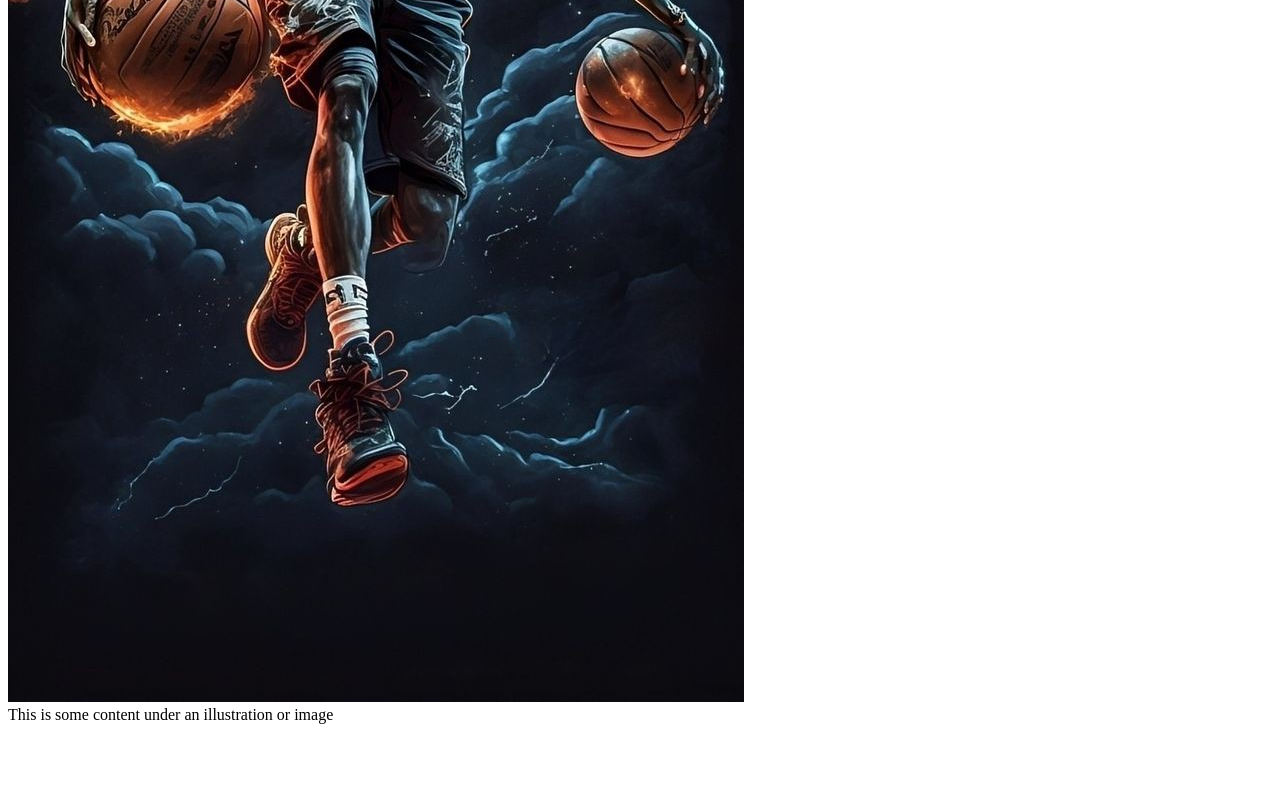
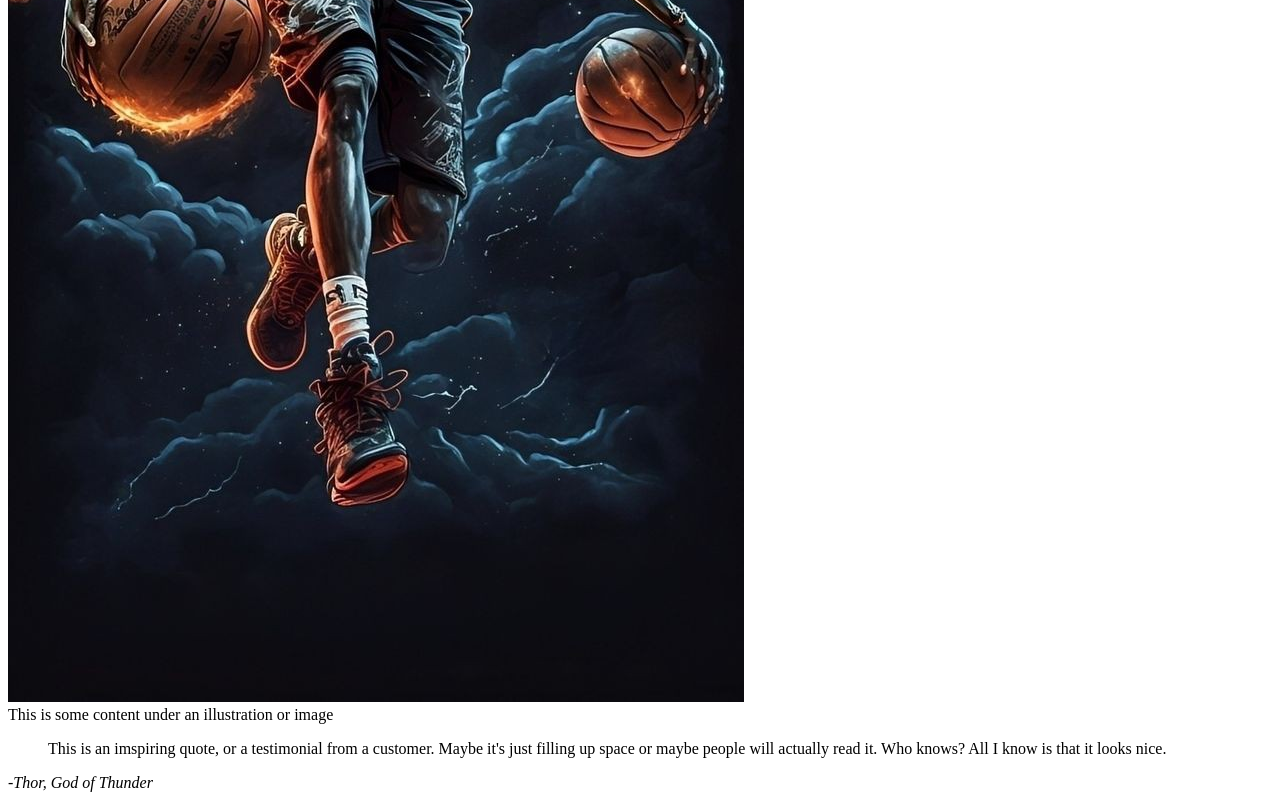
Before and after one commit to Joshuabrainiac/foundation-css, a plain HTML site: page index.html in a window 1280 px wide. Shown: the part 5945-6745 px from the top of the page. Before the commit the page ends 6677 px from the top, so only its background shows below. Drawn offline with Linux system fonts and the light colour scheme.

Commit message:
Modify HTML file yet again
Added yet another section to the main.

This section includes a quote from Thor, god of
thunder and a citation below referencing him

```diff
--- a/index.html
+++ b/index.html
@@ -70,6 +70,14 @@
         </div>
       </div>
     </section>
+    <section class="quote">
+      <blockquote class="quote">
+        This is an imspiring quote, or a testimonial from a customer. Maybe it's just filling up space or maybe people will actually read it. Who knows? All I know is that it looks nice.
+      </blockquote>
+      <cite class="cite">
+        -Thor, God of Thunder
+      </cite>
+    </section>
   </main>
 </body>
 </html>
```
